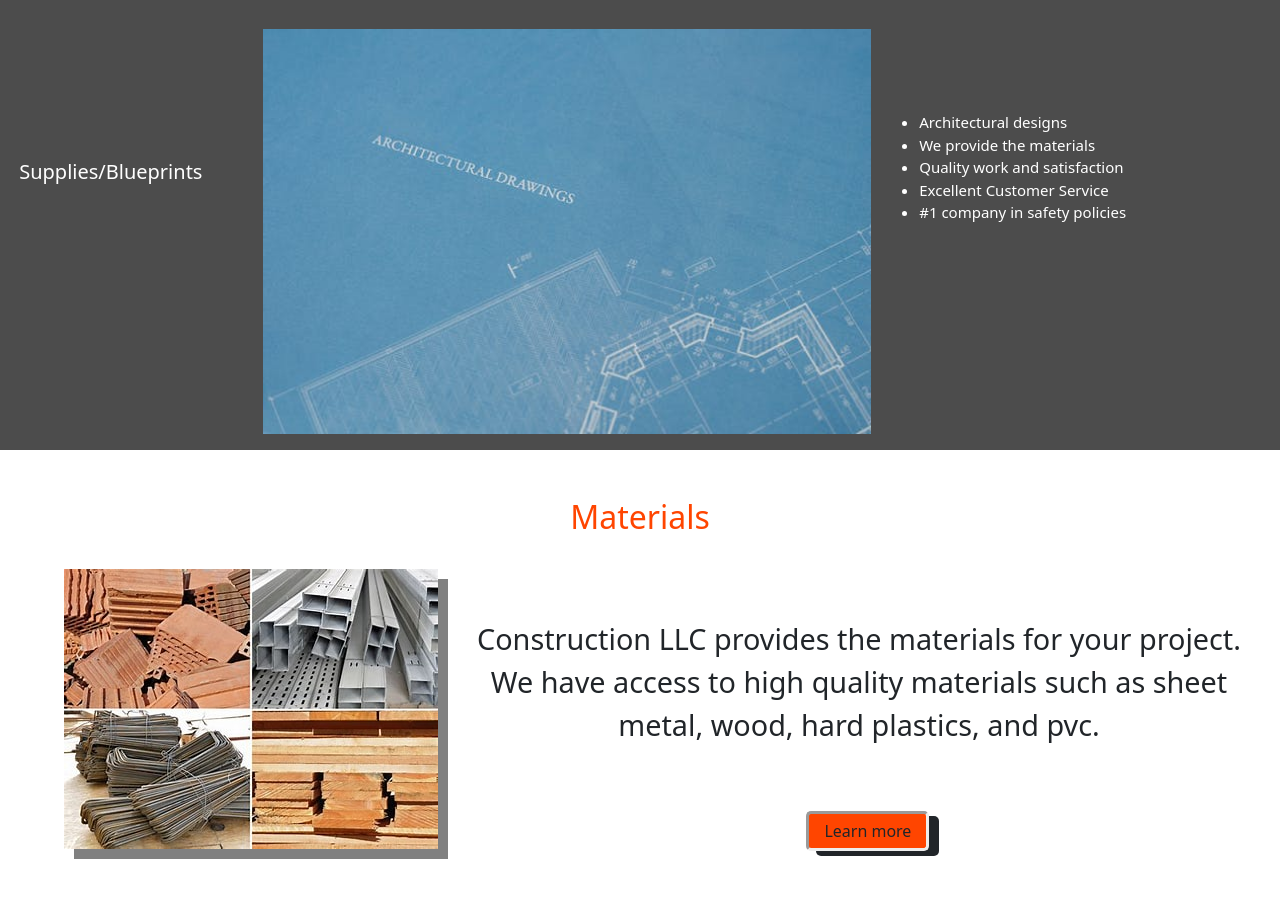
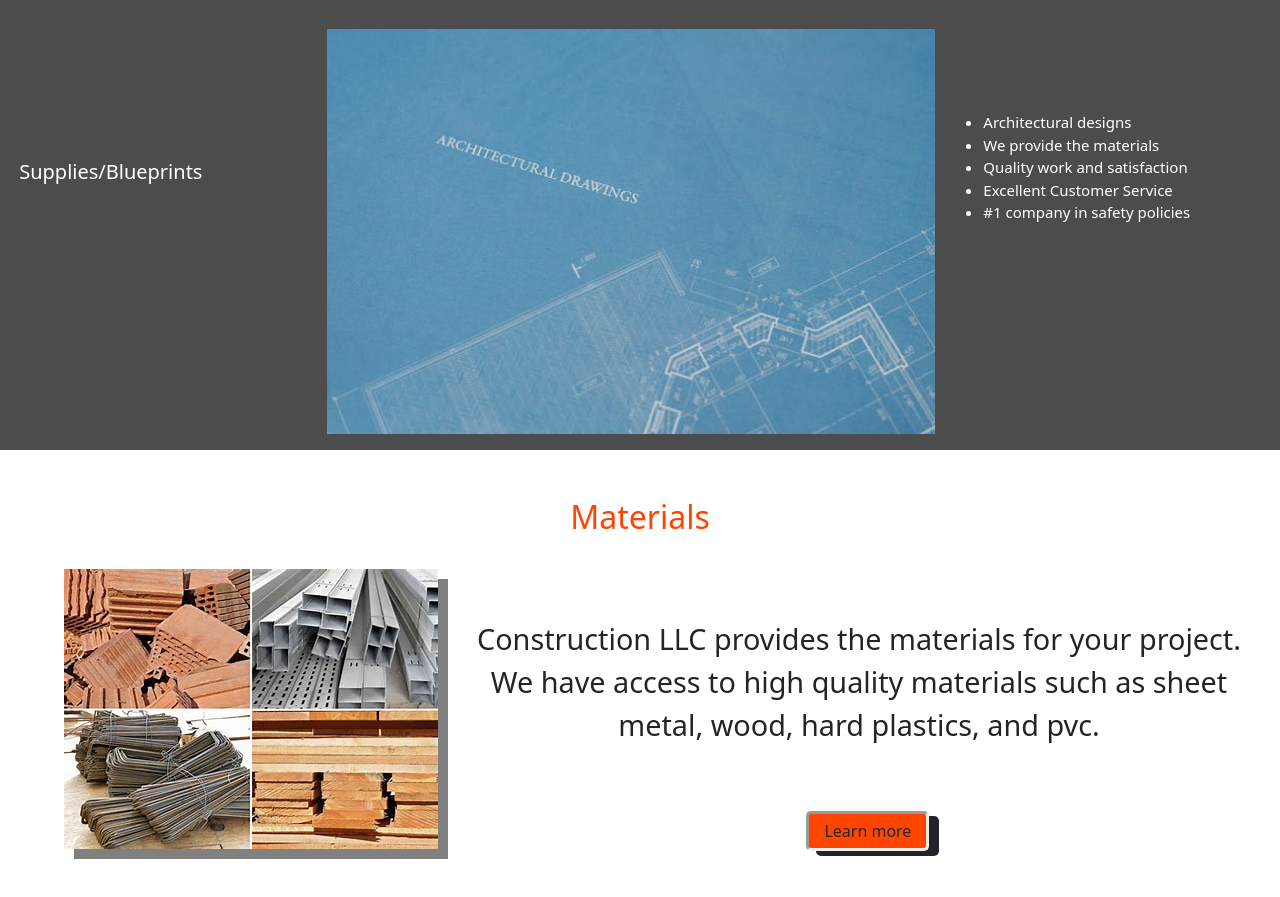
Before and after one commit to Payad/ConstructionWebsite, a plain HTML site: page index.html in a window 1280 px wide. Shown: the part 1269-2166 px from the top of the page. Drawn offline with nearby package versions, Linux system fonts and the light colour scheme.

Commit message:
adjusted position of blueprint img

```diff
--- a/styles.css
+++ b/styles.css
@@ -409,13 +409,15 @@ a {
     img.blueprint {
         width: 40%;
         padding-top: 10%;
-        margin-left: 2%;
+        /* margin-left: 2%; */
+        margin-left: auto;
     }
     ul {
         padding-bottom: 0;
         /* padding-top: 5rem; */
         font-size: 15px;
         margin-left: initial;
+        margin-right: auto;
 
     }
     /* img materials */
```
